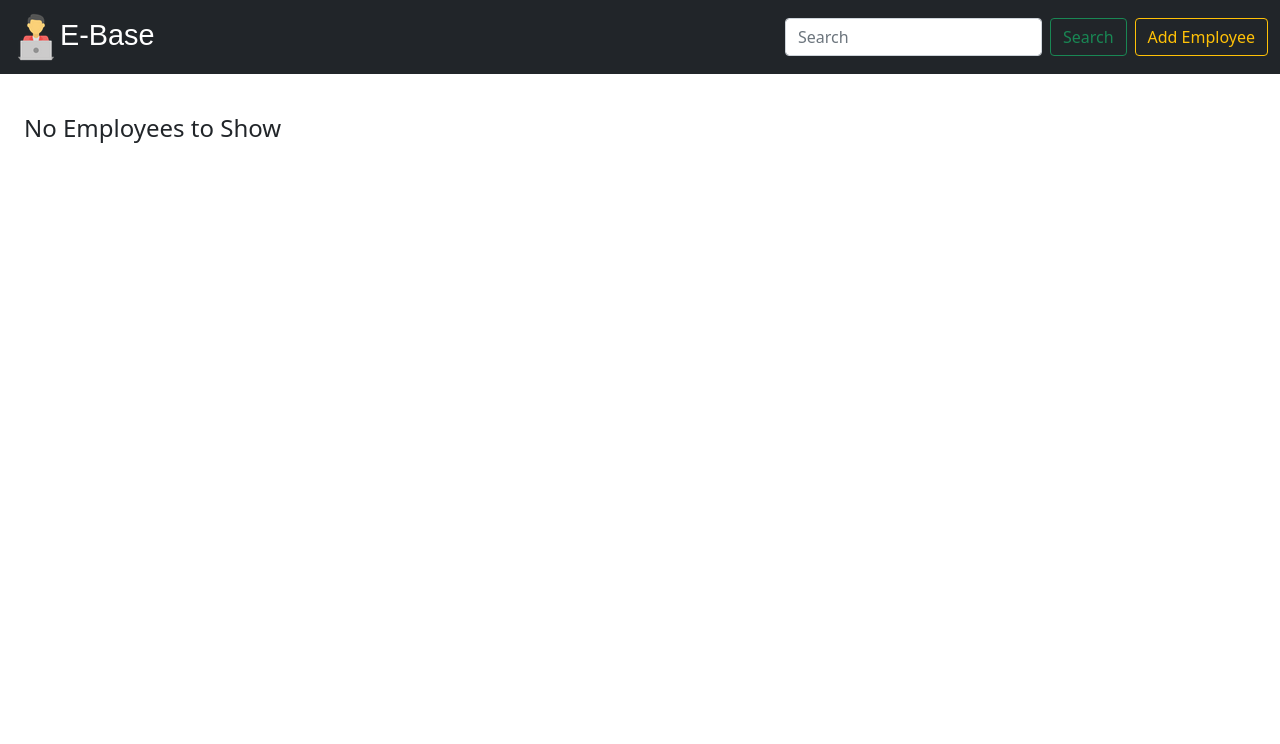
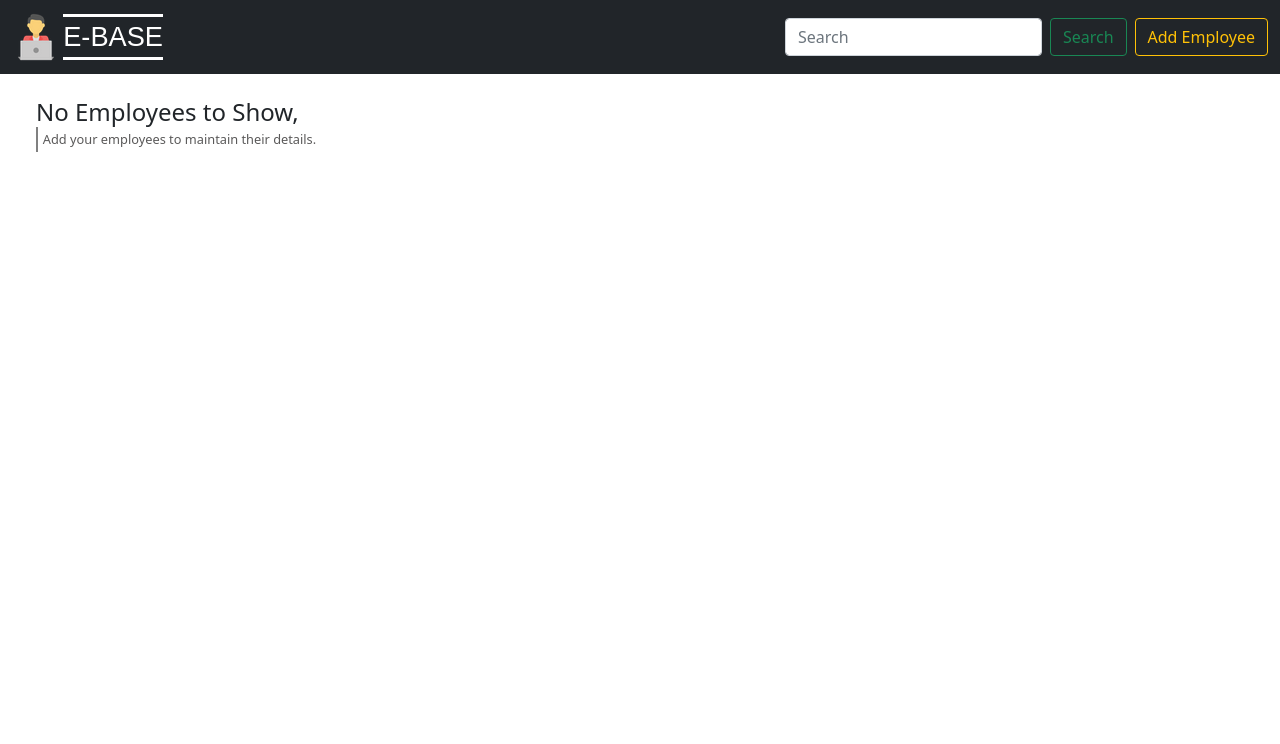
Before and after one commit to milanpatel1604/E-base-software, a plain HTML site: page index.html in a window 1280 px wide. Shown: the top 744 px of the page. Drawn offline with nearby package versions, Linux system fonts and the light colour scheme.

Commit message:
Final version

```diff
--- a/css/style.css
+++ b/css/style.css
@@ -1,17 +1,30 @@
-.navbar-brand{
-    font-size: 1.8rem;
+.navbar-brand {
+    display: flex;
+    align-items: center;
+}
+.navbar-brand span{
+    font-size: 1.7rem;
+    margin-left: 0.2rem;
     font-family: fantasy;
+    border-top: 0.2rem solid white;
+    border-bottom: 0.2rem solid white;
 }
 
-.modal-title p{
+.subtitle-p{
+    border-left: 2px solid gray;
+    padding: .3rem;
     font-size: .8rem;
-    color: gray;
+    color: rgb(90, 89, 89);
 }
-
 .addEmpBtn{
     min-width: max-content;
     margin-left: .5rem;
 }
+
+.eCards{
+    margin: 0;
+}
+
 .footer{
     color: white;
     position: fixed;
--- a/index.html
+++ b/index.html
@@ -16,7 +16,7 @@
 <body>
     <nav class="navbar navbar-expand-lg navbar-dark bg-dark">
         <div class="container-fluid">
-            <a class="navbar-brand" href="/index.html"><img src="/images/laptop-user.png" alt="employee">E-Base</a>
+            <a class="navbar-brand" href="/index.html"><img src="/images/laptop-user.png" alt="employee"><span>E-BASE</span></a>
             <button class="navbar-toggler" type="button" data-bs-toggle="collapse"
                 data-bs-target="#navbarSupportedContent" aria-controls="navbarSupportedContent" aria-expanded="false"
                 aria-label="Toggle navigation">
@@ -30,7 +30,7 @@
                 </ul>
                 <form class="d-flex">
                     <input class="form-control me-2" type="search" id="searchTxt" placeholder="Search" aria-label="Search">
-                    <button class="btn btn-outline-success" type="submit">Search</button>
+                    <input type="button" class="btn btn-outline-success" value="Search">
 
                     <button type="button" class="btn
                     addEmpBtn btn-outline-warning" data-bs-toggle="modal" data-bs-target="#exampleModal"
@@ -45,7 +45,7 @@
             <div class="modal-dialog">
                 <div class="modal-content">
                     <div class="modal-header">
-                        <h5 class="modal-title" id="exampleModalLabel">Fill employee details <br><p>Every field is mandatory, incomplete form is not accepted.</p></h5>
+                        <h5 class="modal-title" id="exampleModalLabel">Fill employee details <br><p class="subtitle-p">Every field is mandatory, incomplete form is not accepted.</p></h5>
                         <button type="button" class="btn-close" data-bs-dismiss="modal" aria-label="Close"></button>
                     </div>
                     <div class="modal-body">
@@ -75,7 +75,7 @@
             </div>
     </section>
     <section>
-        <div class="eCards row container-fluid p-4" id="cardsContainer"></div>
+        <div class="eCards row container-fluid pt-2" id="cardsContainer"></div>
     </section>
     <footer class="footer bg-dark">
         <p> &copy; 2021 Copyright: Milan patel |
--- a/js/script.js
+++ b/js/script.js
@@ -21,6 +21,9 @@ addBtn.addEventListener('click', function () {
         eEmpArr.push(eId.value);
         eEmpArr.push(eSalary.value);
         eEmpArr.push(ePosition.value);
+    }
+    else{
+
     }
     localStorage.setItem("eEmpStr", JSON.stringify(eEmpArr));
     showCard();
@@ -49,12 +52,12 @@ function showCard() {
         html +=
             `<div class="card m-4 mb-2" style="width: 15rem;">
         <div class="card-body">
-        <h5 class="card-title">${eEmpArr[i]}</h5>
+        <h5 class="card-title"><b>${eEmpArr[i]}</b></h5>
         </div>
         <ul class="list-group list-group-flush">
-        <li class="list-group-item">employee id: ${eEmpArr[i + 1]}</li>
-        <li class="list-group-item">salary: ${eEmpArr[i + 2]}</li>
-        <li class="list-group-item">position: ${eEmpArr[i + 3]}</li>
+        <li class="list-group-item"><b>employee id:</b> ${eEmpArr[i + 1]}</li>
+        <li class="list-group-item"><b>salary:</b> ${eEmpArr[i + 2]}</li>
+        <li class="list-group-item"><b>position:</b> ${eEmpArr[i + 3]}</li>
         </ul>
         <div class="card-body">
         <button type="submit" class="btn btn-secondary" onclick="editEmpCard(${i})" data-bs-toggle="modal" data-bs-target="#exampleModal"
@@ -67,7 +70,7 @@ function showCard() {
         cardsContainer.innerHTML = html;
     }
     else {
-        cardsContainer.innerHTML = "<h4 class='mt-3' > No Employees to Show </h4>";
+        cardsContainer.innerHTML = "<h4 class='mt-3' > No Employees to Show, <br><p class='subtitle-p'> Add your employees to maintain their details.</p></h4>";
     }
 }
 
```
